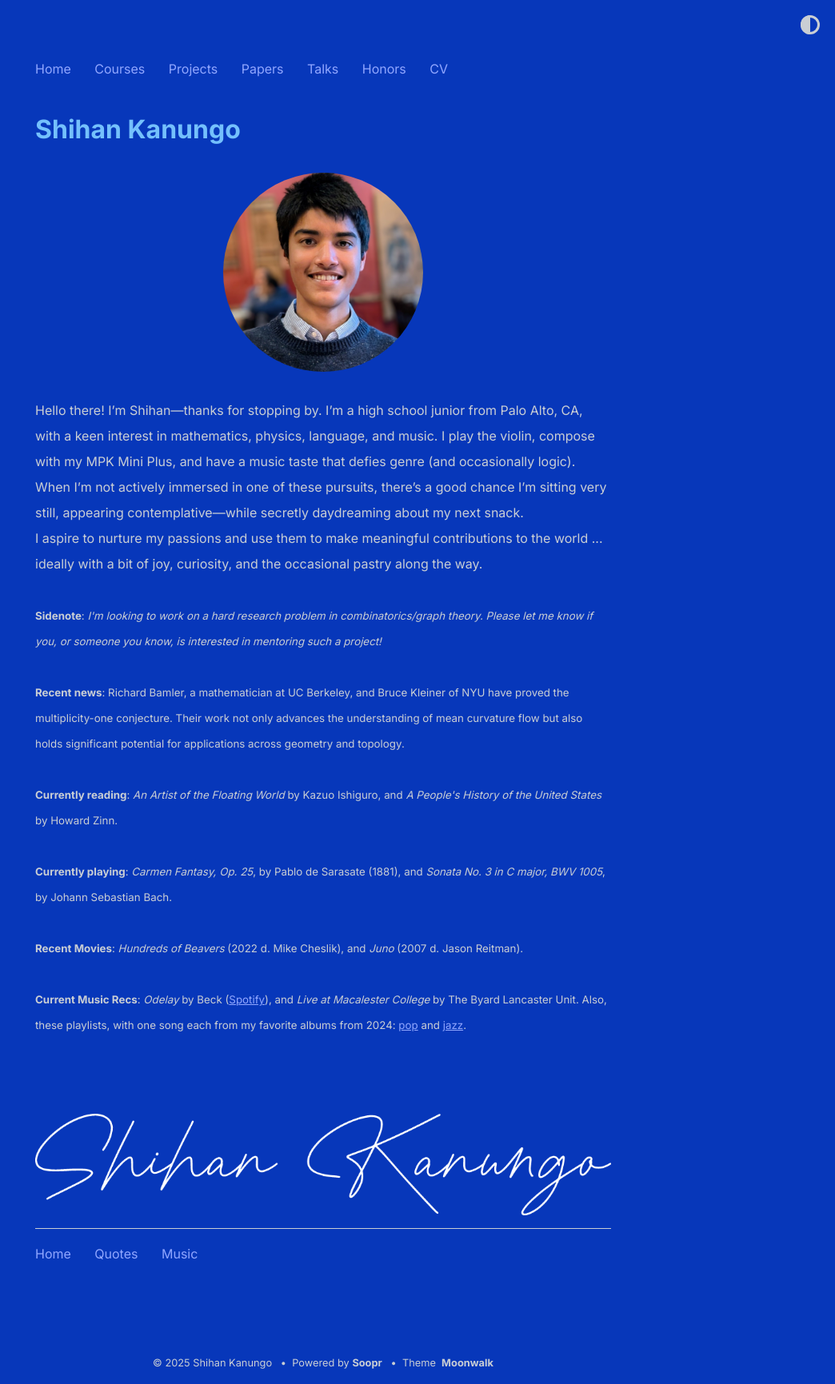
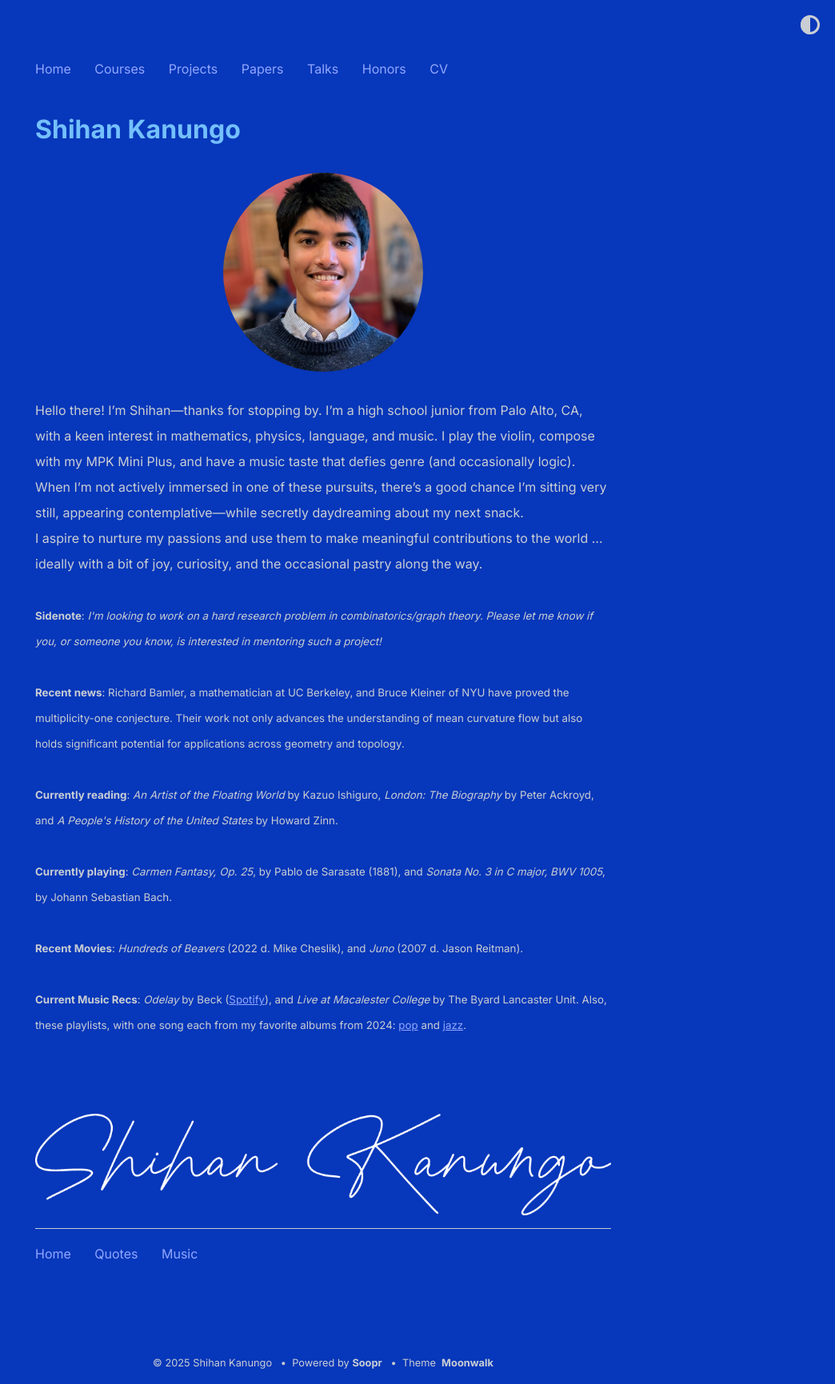
Before and after one commit to shihankanungo/shihankanungo.github.io, a Jekyll site: the page built from index.md, in a window 1280 px wide. Shown: the whole page at 80% size, without its empty margins (236-1280 px from the left). Built offline with Jekyll 4.4.1, drawn with Linux system fonts in a browser that asks for light colours.

Commit message:
Update _config.yml

```diff
--- a/_config.yml
+++ b/_config.yml
@@ -11,7 +11,7 @@
           <br /><br />
           <small><b>Recent news</b>: Richard Bamler, a mathematician at UC Berkeley, and Bruce Kleiner of NYU have proved the multiplicity-one conjecture. Their work not only advances the understanding of mean curvature flow but also holds significant potential for applications across geometry and topology. </small>
           <br /><br />
-          <small><b>Currently reading</b>: <i>An Artist of the Floating World</i> by Kazuo Ishiguro, and <i>A People's History of the United States</i> by Howard Zinn.</small>
+          <small><b>Currently reading</b>: <i>An Artist of the Floating World</i> by Kazuo Ishiguro, <i>London: The Biography</i> by Peter Ackroyd, and <i>A People's History of the United States</i> by Howard Zinn.</small>
           <br /><br />
           <small><b>Currently playing</b>: <i>Carmen Fantasy, Op. 25</i>, by Pablo de Sarasate (1881), and <i>Sonata No. 3 in C major, BWV 1005</i>, by Johann Sebastian Bach.</small>
           <br /><br />
```
